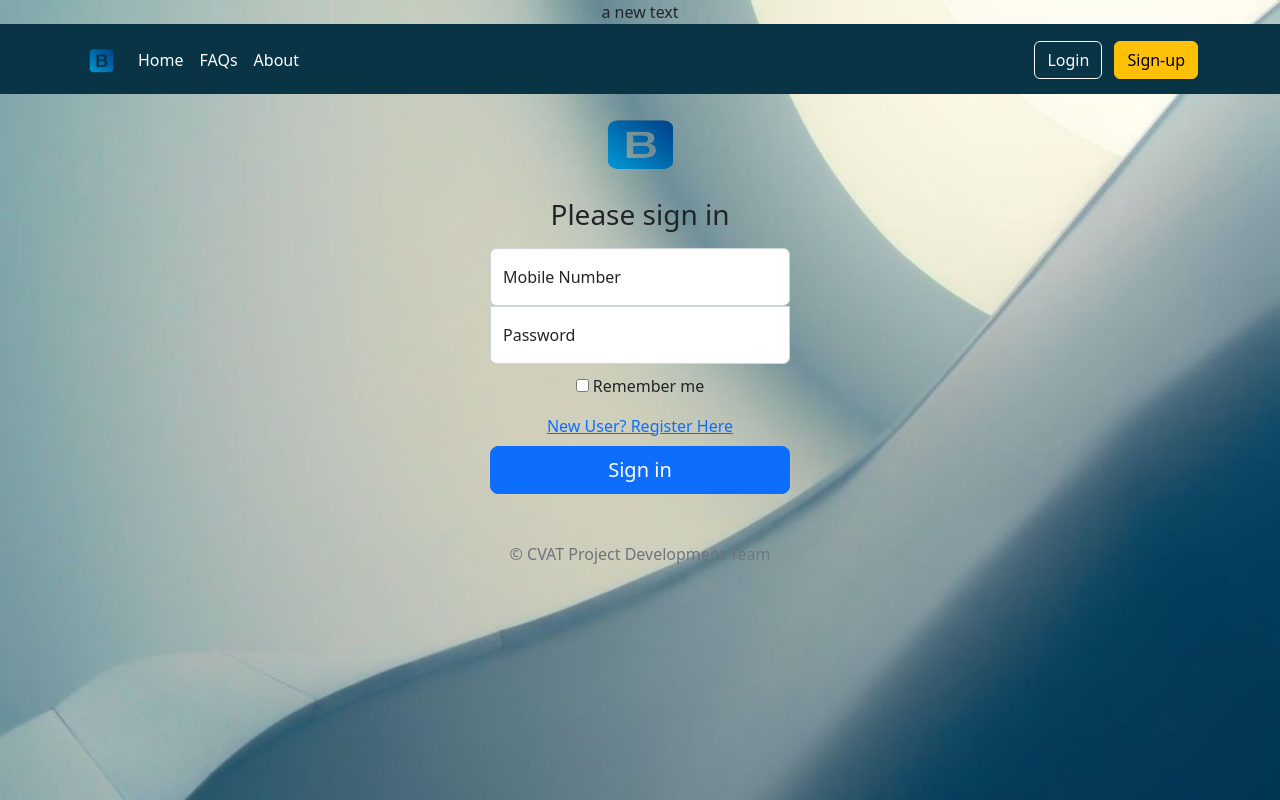
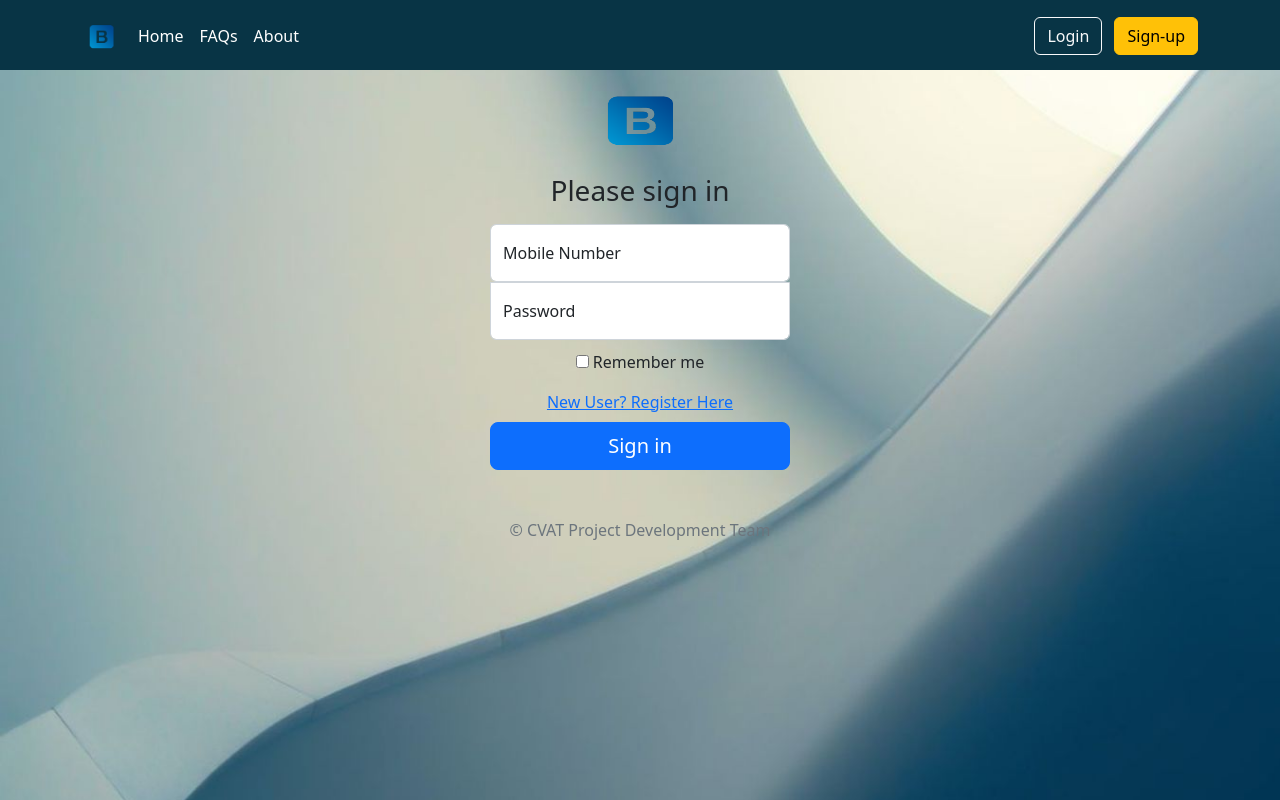
Before and after one commit to AdwaitSri/Vaccine-Scheduler, a Django app: page / in a window 1280 px wide. Run offline with Django 3.2, Linux system fonts and the light colour scheme.

Commit message:
removingextraline

```diff
--- a/templates/calc/sign-in-page.html
+++ b/templates/calc/sign-in-page.html
@@ -11,7 +11,7 @@
 <link href="{% static "css/signin.css" %}" rel="stylesheet">
 <!-- <link rel="stylesheet" href="{% static 'css/bootstrap.min.css' %}"> -->
 <!-- CSS only -->
-a new text
+
 <link href="https://cdn.jsdelivr.net/npm/bootstrap@5.2.0-beta1/dist/css/bootstrap.min.css" rel="stylesheet" integrity="sha384-0evHe/X+R7YkIZDRvuzKMRqM+OrBnVFBL6DOitfPri4tjfHxaWutUpFmBp4vmVor" crossorigin="anonymous">
 <header class="p-3 text-white" style='background-color:#083445; height:70px;'>
     <div class="container">
```
